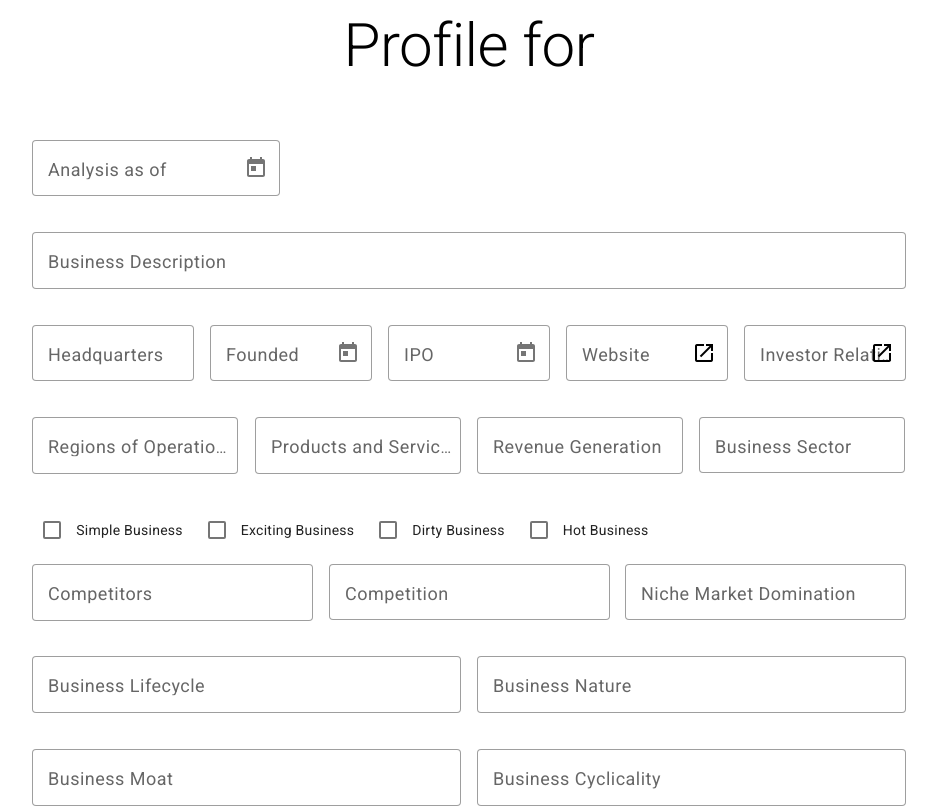
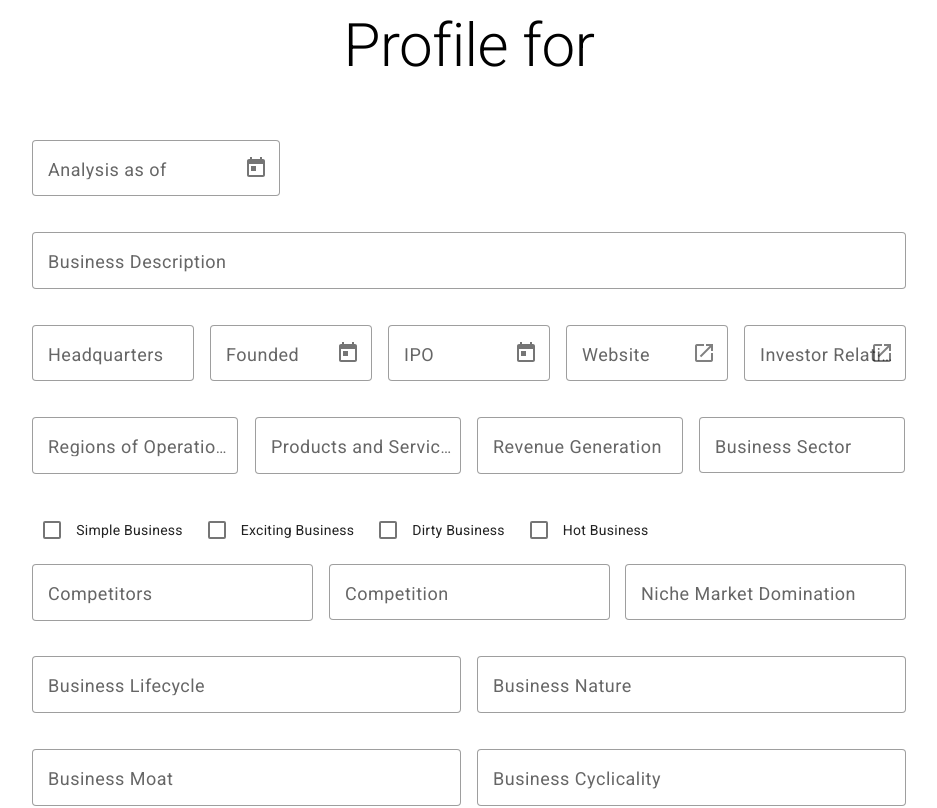
Before and after one commit to michalismeng/investing, an Angular app in the folder client/: page /analysis in a window 1280 px wide. Shown: the top 808 px of the page, without its empty margins (171-1108 px from the left). Built offline with nearby package versions, Linux system fonts and the light colour scheme; no server answers.

Commit message:
fixup for color

```diff
--- a/client/src/app/analysis/profiles-form/profiles-form.component.html
+++ b/client/src/app/analysis/profiles-form/profiles-form.component.html
@@ -40,13 +40,13 @@
       <mat-form-field appearance="outline">
         <mat-label>Website</mat-label>
         <input type="text" matInput formControlName='website' #website>
-        <a [href]="website.value" target="_blank" mat-icon-button matSuffix><mat-icon>open_in_new</mat-icon></a>
+        <a [href]="website.value" target="_blank" mat-icon-button matSuffix><mat-icon style="color: gray">open_in_new</mat-icon></a>
       </mat-form-field>
 
       <mat-form-field appearance="outline">
         <mat-label>Investor Relations</mat-label>
         <input type="text" matInput formControlName='irWebsite' #ir>
-        <a [href]="ir.value" target="_blank" mat-icon-button matSuffix><mat-icon>open_in_new</mat-icon></a>
+        <a [href]="ir.value" target="_blank" mat-icon-button matSuffix><mat-icon style="color: gray">open_in_new</mat-icon></a>
       </mat-form-field>
     </div>
 
```
